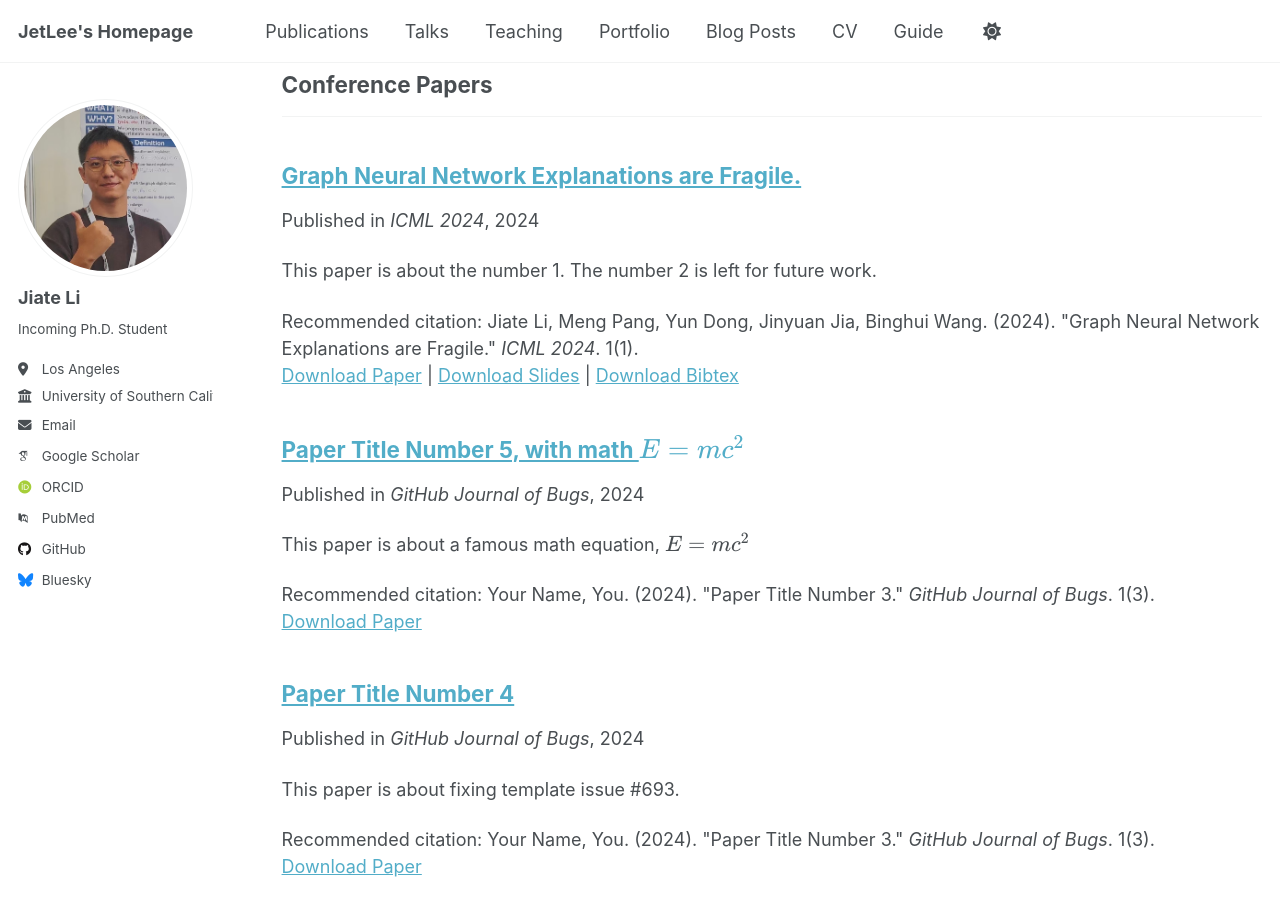
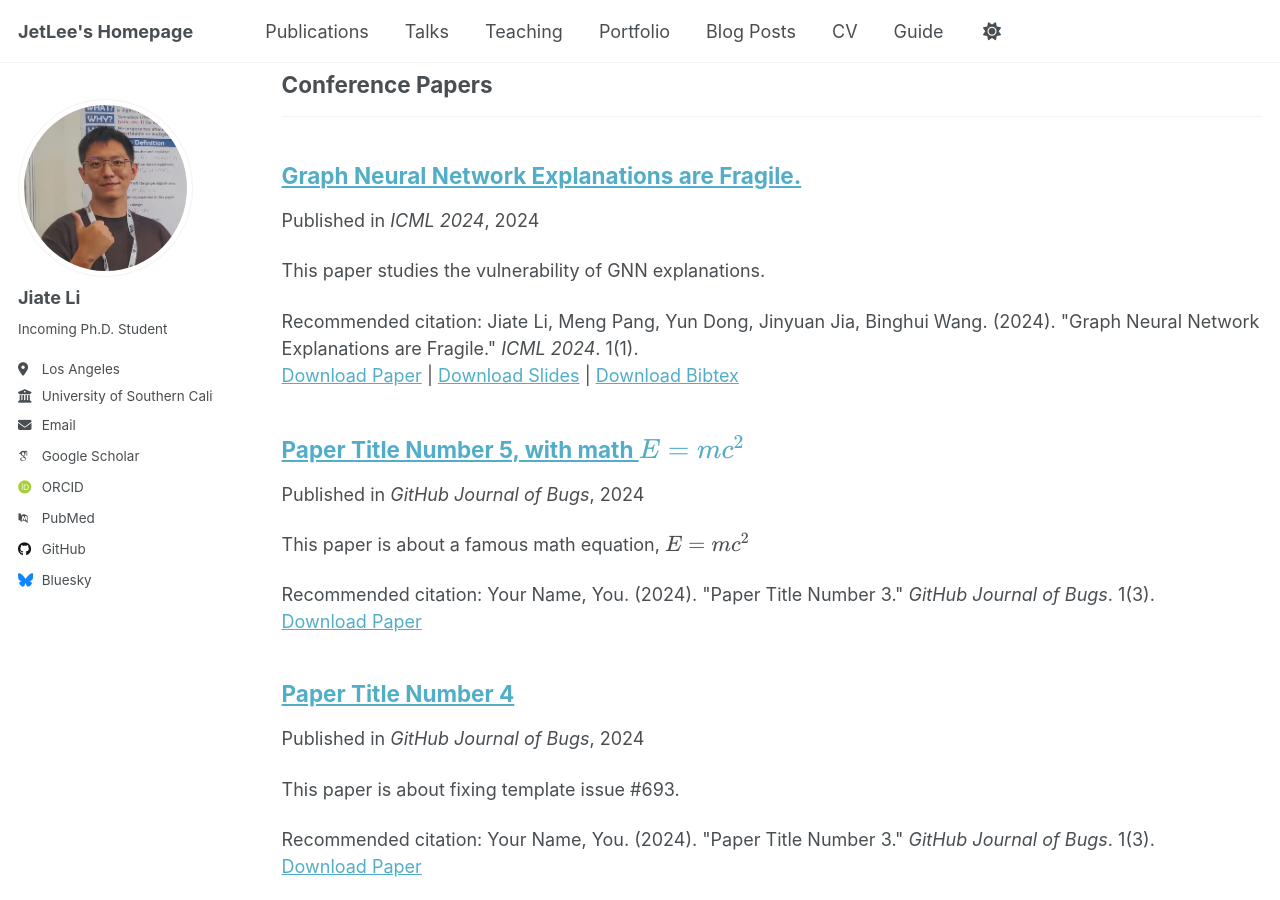
Before and after one commit to JetRichardLee/JetRichardLee.github.io, a Jekyll site: the page built from _pages/publications.html, in a window 1280 px wide and 900 px high, scrolled down 723 px. Built offline with Jekyll 4.4.1, drawn with Linux system fonts in a browser that asks for light colours; some web fonts are replaced; a script that is not in the unit is left out.

Commit message:
Update 2009-10-01-paper-title-number-1.md

```diff
--- a/_publications/2009-10-01-paper-title-number-1.md
+++ b/_publications/2009-10-01-paper-title-number-1.md
@@ -3,11 +3,11 @@ title: "Graph Neural Network Explanations are Fragile."
 collection: publications
 category: conferences
 permalink: https://arxiv.org/abs/2406.03193
-excerpt: 'This paper is about the number 1. The number 2 is left for future work.'
+excerpt: 'This paper studies the vulnerability of GNN explanations.'
 date: 2024-07-05
 venue: 'ICML 2024'
 slidesurl: 'http://academicpages.github.io/files/slides1.pdf'
-paperurl: 'http://academicpages.github.io/files/paper1.pdf'
+paperurl: 'https://arxiv.org/pdf/2406.03193'
 bibtexurl: 'http://academicpages.github.io/files/bibtex1.bib'
 citation: 'Jiate Li, Meng Pang, Yun Dong, Jinyuan Jia, Binghui Wang. (2024). &quot;Graph Neural Network Explanations are Fragile.&quot; <i>ICML 2024</i>. 1(1).'
 ---
```
